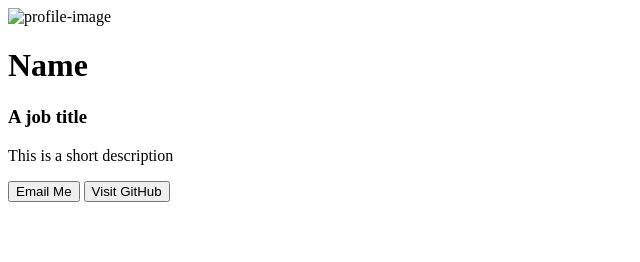
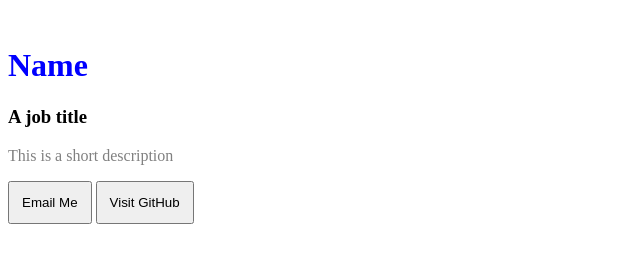
Before and after one commit to Najoule/Client-Request-Digital-Business-Card-, a plain HTML site: page index.html in a window 1280 px wide. Shown: the whole page, without its empty margins (0-640 px from the left). Drawn offline with Linux system fonts and the light colour scheme.

Commit message:
Deleted images folder

```diff
--- a/index.html
+++ b/index.html
@@ -6,7 +6,7 @@
 </head>
 <body>
 
-    <img src="blank-profile.png" alt="profile-image">
+    <img src="" alt="">
 
     <h1>Name</h1>
 
@@ -14,9 +14,14 @@
 
     <p>This is a short description</p>
 
-    <button id="email">Email Me</button>
+    <div class="two-buttons">
+        <button id="email">Email Me</button>
+        <button id="gitHub">Visit GitHub</button>
+    </div>
 
-    <button id="gitHub">Visit GitHub</button>
+
+
+
 
 
 
--- a/script.js
+++ b/script.js
@@ -3,3 +3,5 @@ const emailBtn = document.getElementById("email");
 const gitHubBtn = document.getElementById("gitHub");
 
 const emailBtn = document.addEventListener
+
+const gitHubBtnBtn = document.addEventListener("mail-to: mnajoule@hotmail.com")
--- a/style.css
+++ b/style.css
@@ -0,0 +1,13 @@
+h1 {
+    color: blue;
+}
+
+p {
+    color: grey;
+}
+
+button {
+    padding: 12px;
+}
+
+button:hover
```
Also changed, not shown: images/blank-profile.png (deleted).
